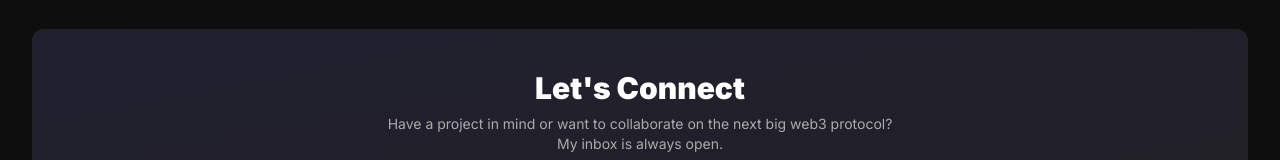
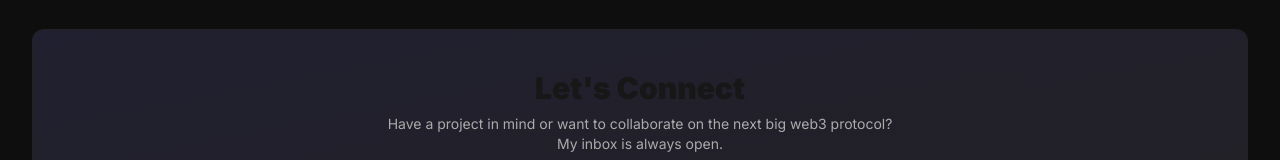
Before and after one commit to zeredogo/KryptoZone, a React (Vite) app: page / in a window 1280 px wide. Shown: the part 1559-1719 px from the top of the page. Built offline with nearby package versions, Linux system fonts and the light colour scheme; no server answers; the database is empty.

Commit message:
Update src/components/ContactSection.jsx

```diff
--- a/src/components/ContactSection.jsx
+++ b/src/components/ContactSection.jsx
@@ -9,7 +9,7 @@ export default function ContactSection() {
 
         <div className="relative z-10 max-w-lg space-y-6">
           <div className="space-y-2">
-            <h3 className="text-3xl font-black font-headline text-white">Let's Connect</h3>
+            <h3 className="text-3xl font-black font-headline dark:text-white text-neutral-900">Let's Connect</h3>
             <p className="text-on-surface-variant text-sm">
               Have a project in mind or want to collaborate on the next big web3 protocol? My inbox is always open.
             </p>
```
